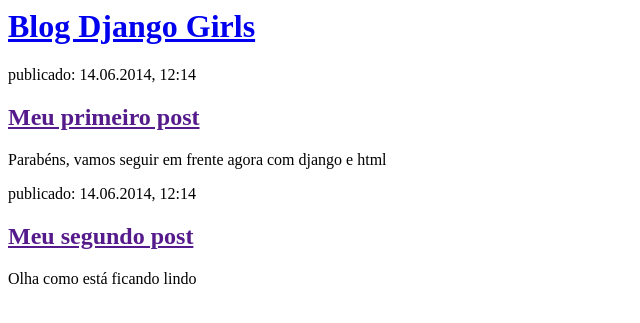
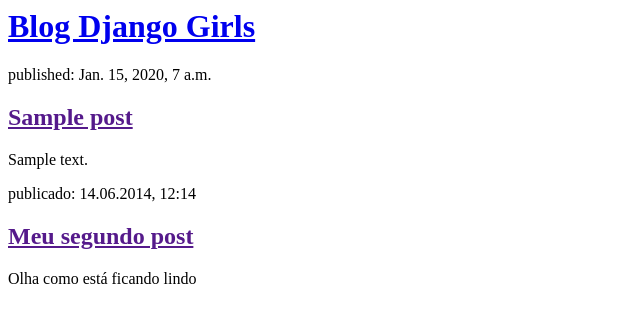
Before and after one commit to FilipeClose/my-first-blog, a Django app: template blog/templates/blog/post_list.html in a window 1280 px wide. Shown: the top 323 px of the page, without its empty margins (0-640 px from the left). Run offline with Django 3.2, Linux system fonts and the light colour scheme; the template is opened without the code that fills it: values that come from a table or form of the project are taken from there, others are empty; tables that the repository leaves empty hold one stand-in row (values such as "Sample post").

Commit message:
Modified templates to display posts from database.

```diff
--- a/blog/templates/blog/post_list.html
+++ b/blog/templates/blog/post_list.html
@@ -7,12 +7,13 @@
             <h1><a href="/">Blog Django Girls</a></h1>
         </div>
 
+	{% for post in posts %}
         <div>
-            <p>publicado: 14.06.2014, 12:14</p>
-            <h2><a href="">Meu primeiro post</a></h2>
-            <p>Parabéns, vamos seguir em frente agora com django e html</p>
+            <p>published: {{ post.published_date }}</p>
+            <h2><a href="">{{ post.title }}</a></h2>
+            <p>{{ post.text|linebreaksbr }}</p>
         </div>
-
+	{% endfor %}
         <div>
             <p>publicado: 14.06.2014, 12:14</p>
             <h2><a href="">Meu segundo post</a></h2>
--- a/blog/views.py
+++ b/blog/views.py
@@ -1,4 +1,7 @@
 from django.shortcuts import render
+from django.utils import timezone
+from .models import Post
 
 def post_list(request):
-    return render(request, 'blog/post_list.html', {})
+    posts = Post.objects.filter(published_date__lte=timezone.now()).order_by('published_date')
+    return render(request, 'blog/post_list.html', {'posts' : posts})
```
